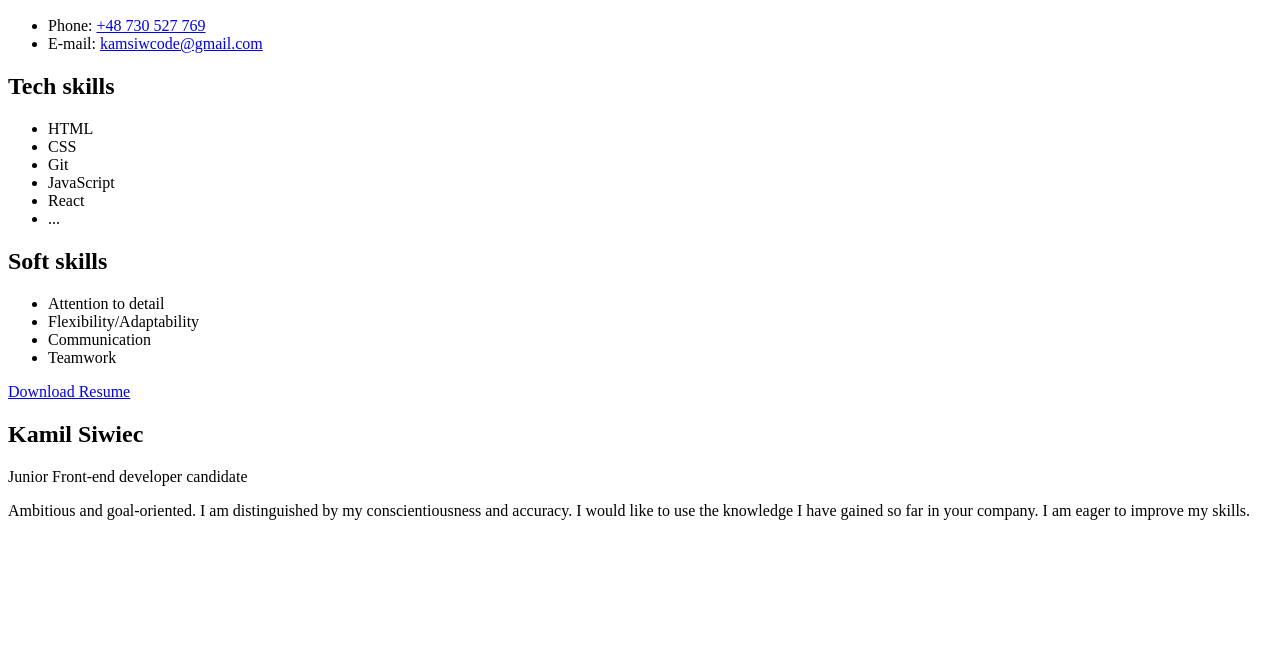
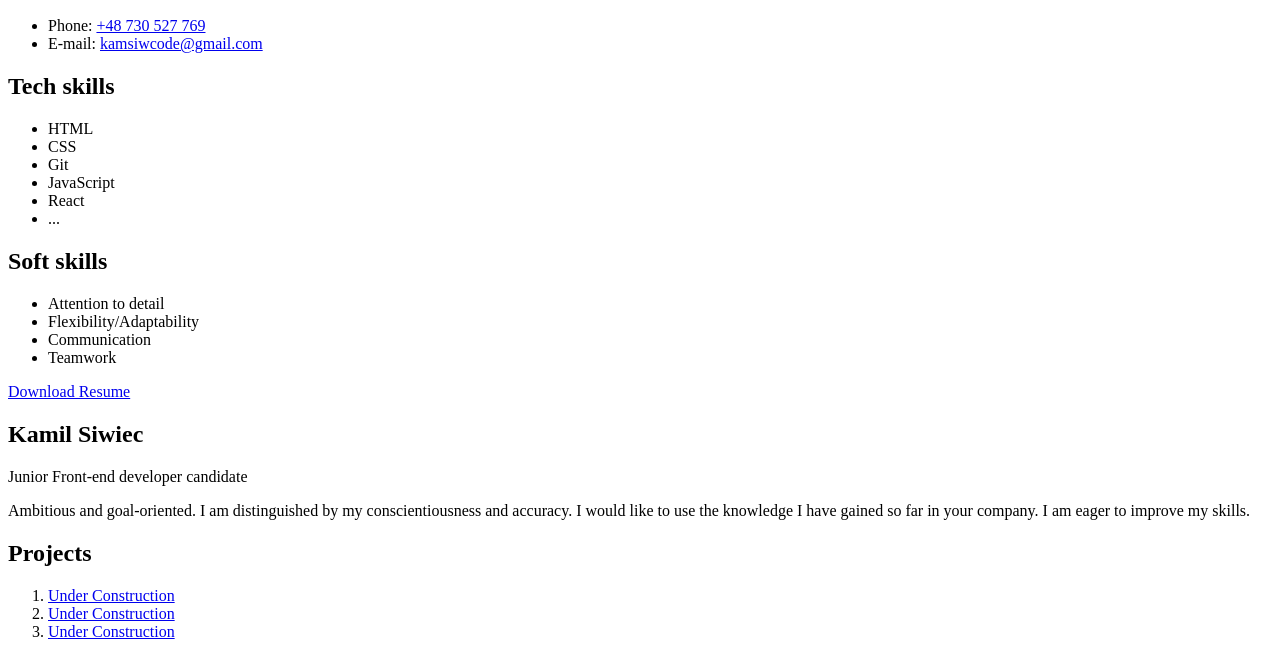
Before and after one commit to Kamil-Siwiec/web-cv, a plain HTML site: page index.html in a window 1280 px wide. Shown: the part 339-996 px from the top of the page. Before the commit the page ends 875 px from the top, so only its background shows below. Drawn offline with nearby package versions, Linux system fonts and the light colour scheme.

Commit message:
add projects section

```diff
--- a/index.html
+++ b/index.html
@@ -62,6 +62,16 @@
   <p class="bio__about">Ambitious and goal-oriented. I am distinguished by my conscientiousness and accuracy. I would like to use the knowledge I have gained so far in your company. I am eager to improve my skills.</p>
 </section>
 
+<section class="projects">
+  <h2 class="projects__title">Projects</h2>
+
+  <ol>
+    <li><a class="projects__link" href="#" target="_blank">Under Construction</a></li>
+    <li><a class="projects__link" href="#" target="_blank">Under Construction</a></li>
+    <li><a class="projects__link" href="#" target="_blank">Under Construction</a></li>
+  </ol>
+</section>
+
 
 
 
```
